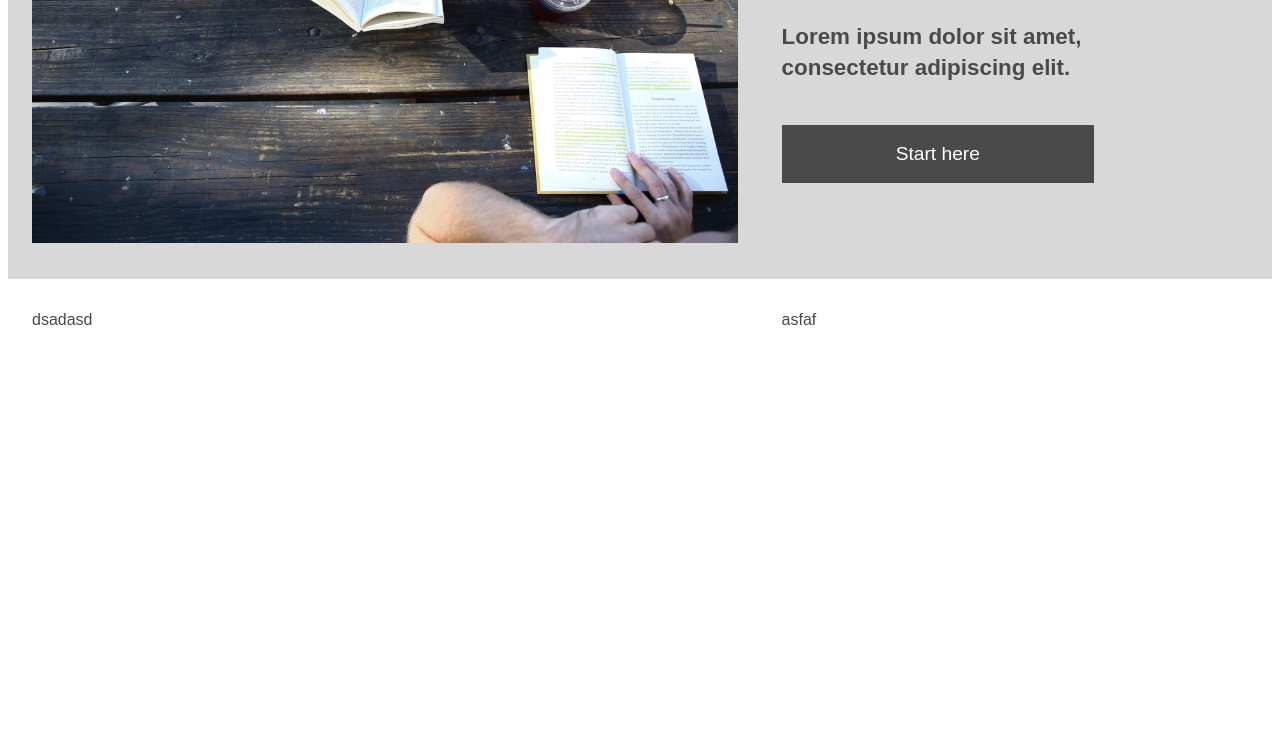
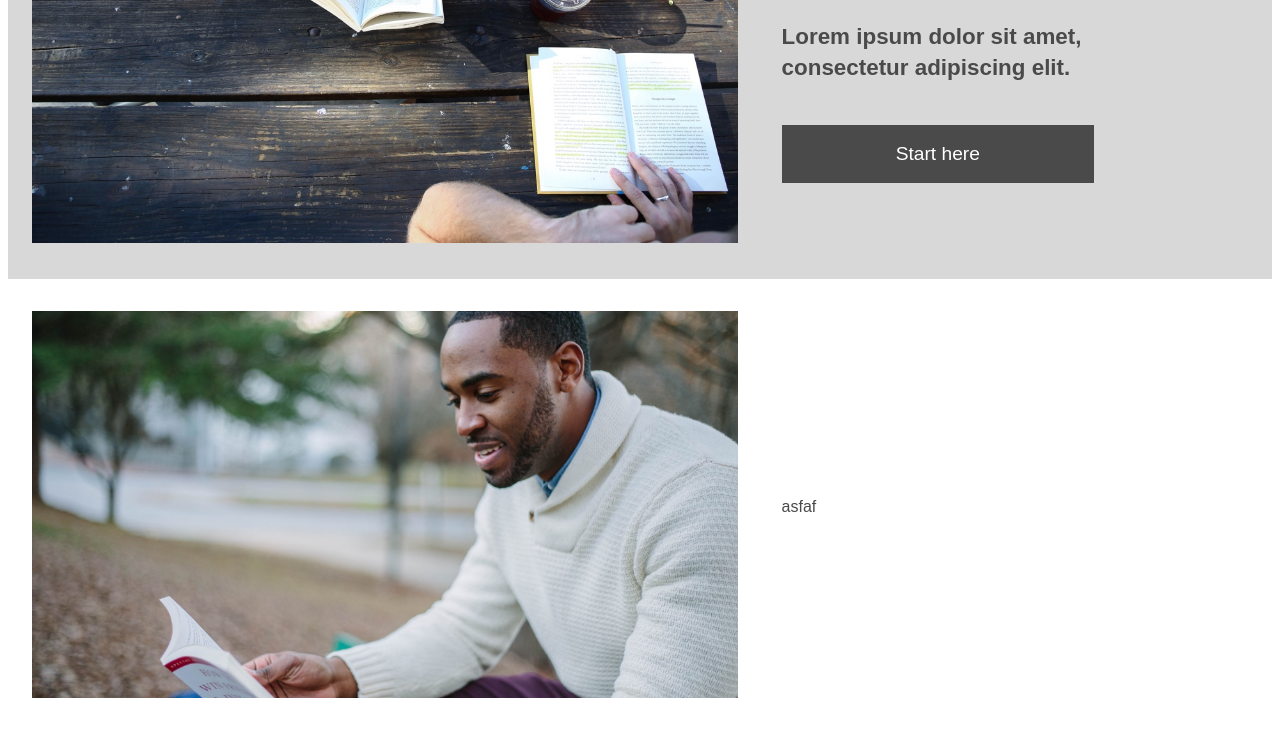
Before and after one commit to travisbrowny/Colmar-Academy, a plain HTML site: page index.html in a window 1280 px wide. Shown: the part 401-1138 px from the top of the page. Before the commit the page ends 800 px from the top, so only its background shows below. Drawn offline with Linux system fonts and the light colour scheme.

Commit message:
Change hero image on features section

```diff
--- a/index.html
+++ b/index.html
@@ -34,9 +34,11 @@
             </div>
         </div>
         <div id="features">
-            <div class="banner-left">dsadasd</div>
+            <div class="banner-left">
+                <img src="resources/images/information-main.jpg">
+            </div>
             <div class="banner-right">asfaf</div>
-        </div>
+         </div>
         </div>
     </div>
 
--- a/resources/css/style.css
+++ b/resources/css/style.css
@@ -53,7 +53,8 @@ ul.nav {
     height: auto;
     width: 100%;
 }
-#banner img {
+#banner img,
+#features img {
     width: 100%;
     height: auto;
     margin: 0px 10px 0px 0px;
```
